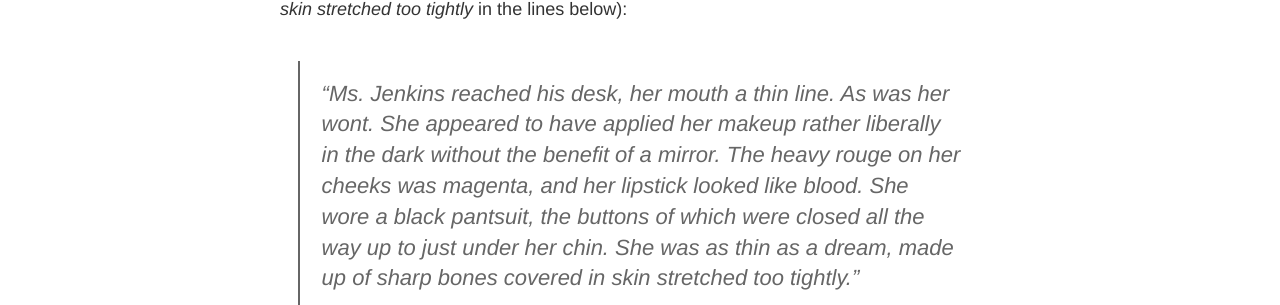
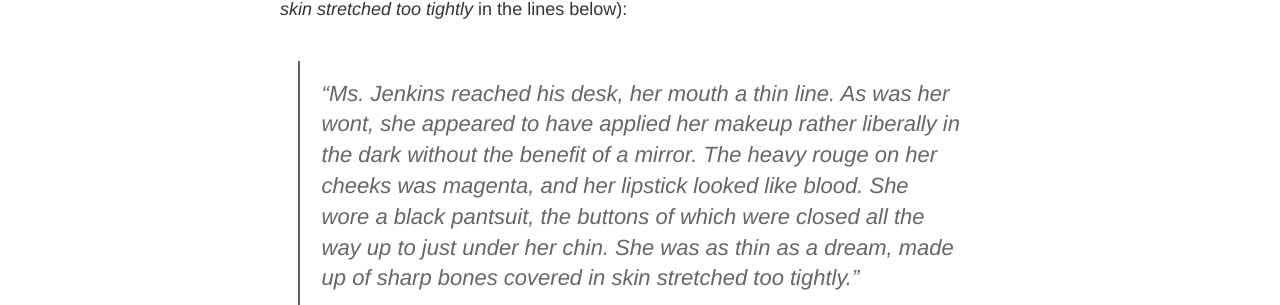
Before and after one commit to MLbyML/Addons, a Jekyll site: the page built from _posts/2021-03-12-The-House-in-the-Cerulean-Sea.md, in a window 1280 px wide. Shown: the part 306-611 px from the top of the page. Built offline with Jekyll 4.4.1, drawn with Linux system fonts in a browser that asks for light colours; a script that is not in the unit is left out; comment, search, counter and statistics services are not loaded.

```diff
--- a/_posts/2021-03-12-The-House-in-the-Cerulean-Sea.md
+++ b/_posts/2021-03-12-The-House-in-the-Cerulean-Sea.md
@@ -9,6 +9,6 @@ comments: true
 
 TJ Klune has a nice way of setting up the scene and describing characters as they are introduced for the first time in the story. The author uses colors, shapes and feel to describe a person. For example (look at *thin line*, *lipstick looked like blood*, *black pantsuit*, *skin stretched too tightly* in the lines below):
 
->"Ms. Jenkins reached his desk, her mouth a thin line. As was her wont. She appeared to have applied her makeup rather liberally in the dark without the benefit of a mirror. The heavy rouge on her cheeks was magenta, and her lipstick looked like blood. She wore a black pantsuit, the buttons of which were closed all the way up to just under her chin. She was as thin as a dream, made up of sharp bones covered in skin stretched too tightly."
+>"Ms. Jenkins reached his desk, her mouth a thin line. As was her wont, she appeared to have applied her makeup rather liberally in the dark without the benefit of a mirror. The heavy rouge on her cheeks was magenta, and her lipstick looked like blood. She wore a black pantsuit, the buttons of which were closed all the way up to just under her chin. She was as thin as a dream, made up of sharp bones covered in skin stretched too tightly."
 
 I find the use of the metaphor *thin as a dream* intriguing. A creative way to describe dreams!
```
